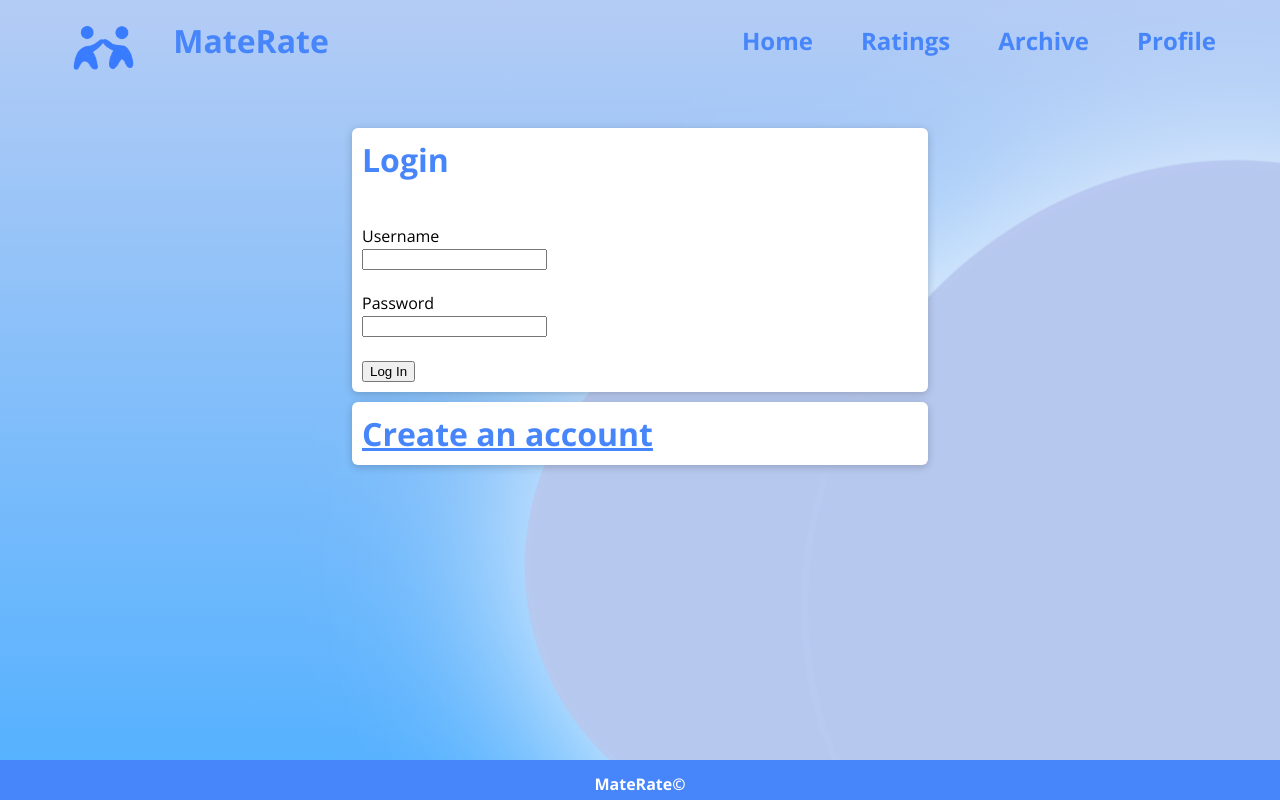
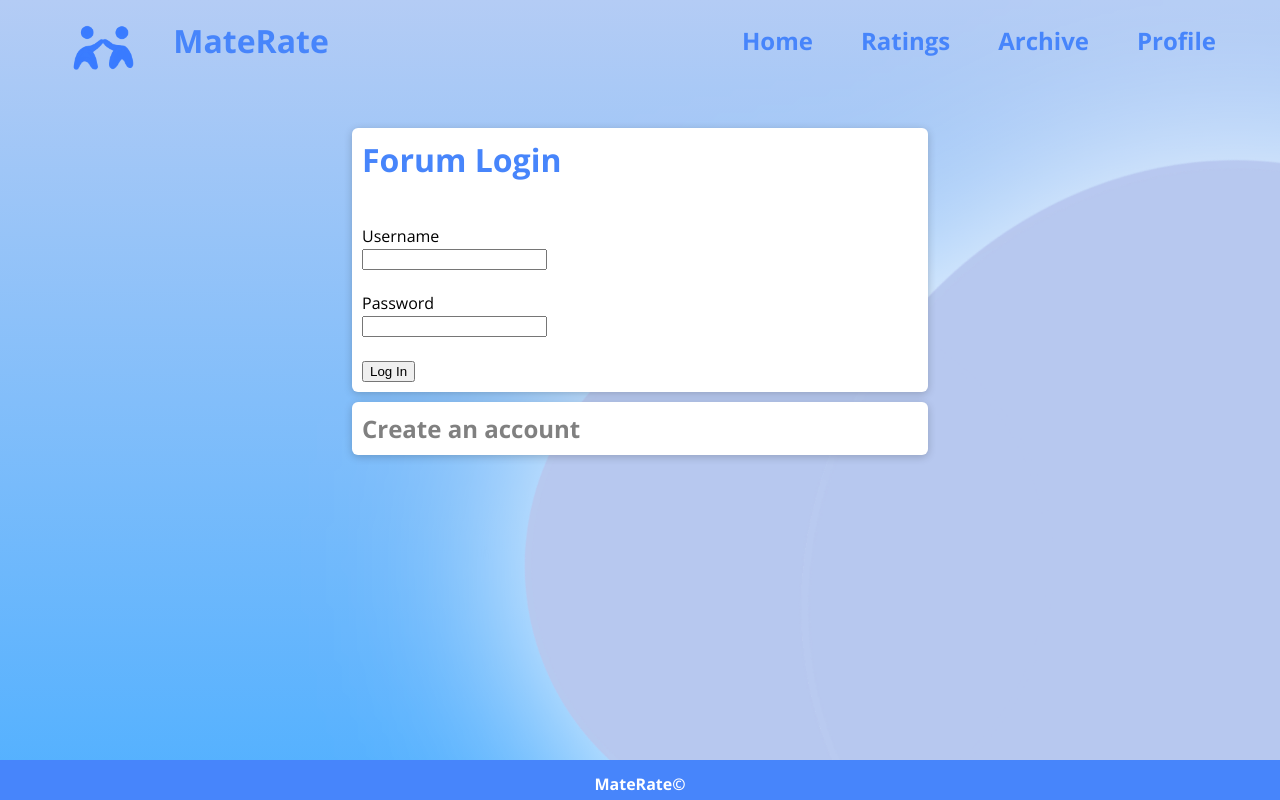
Before and after one commit to EvanDyce/stormhacks-2023, a React (Create React App) app in the folder stormhacks-react/: page /login in a window 1280 px wide. In both pictures the pointer is over the link "Create an account". Built offline with nearby package versions, Linux system fonts and the light colour scheme.

Commit message:
fixed link hover

```diff
--- a/stormhacks-react/src/pages/LogInPage.js
+++ b/stormhacks-react/src/pages/LogInPage.js
@@ -6,7 +6,7 @@ function LogInPage() {
     return (
         <body>
         <Card>
-            <header className={classes.logo}>Login</header>
+            <header className={classes.logo}>Forum Login</header>
             <br /><br />
             <form method='post' action='login.php'>
                 Username<br />
--- a/stormhacks-react/src/pages/LoginPage.module.css
+++ b/stormhacks-react/src/pages/LoginPage.module.css
@@ -1,16 +1,3 @@
-.linkbutton {
-  font-size: 2rem;
-  /* color: white; */
-  color: #4785fb;
-  font-weight: bold;
-}
-
-.linkbutton a:hover,
-.linkbutton a.active {
-  color: white;
-  transition: 0.3s;
-}
-
 .logo {
   font-size: 2rem;
   /* color: white; */
@@ -18,3 +5,16 @@
   font-weight: bold;
   /* margin-top: 10%; */
 }
+
+.linkbutton{
+  text-decoration: none;
+  font-size: 1.5rem;
+  font-weight: bold;
+  color: #4785fb;
+}
+
+.linkbutton:hover,
+.linkbutton:active,
+.linkbutton.active {
+  color: grey;
+}
```
